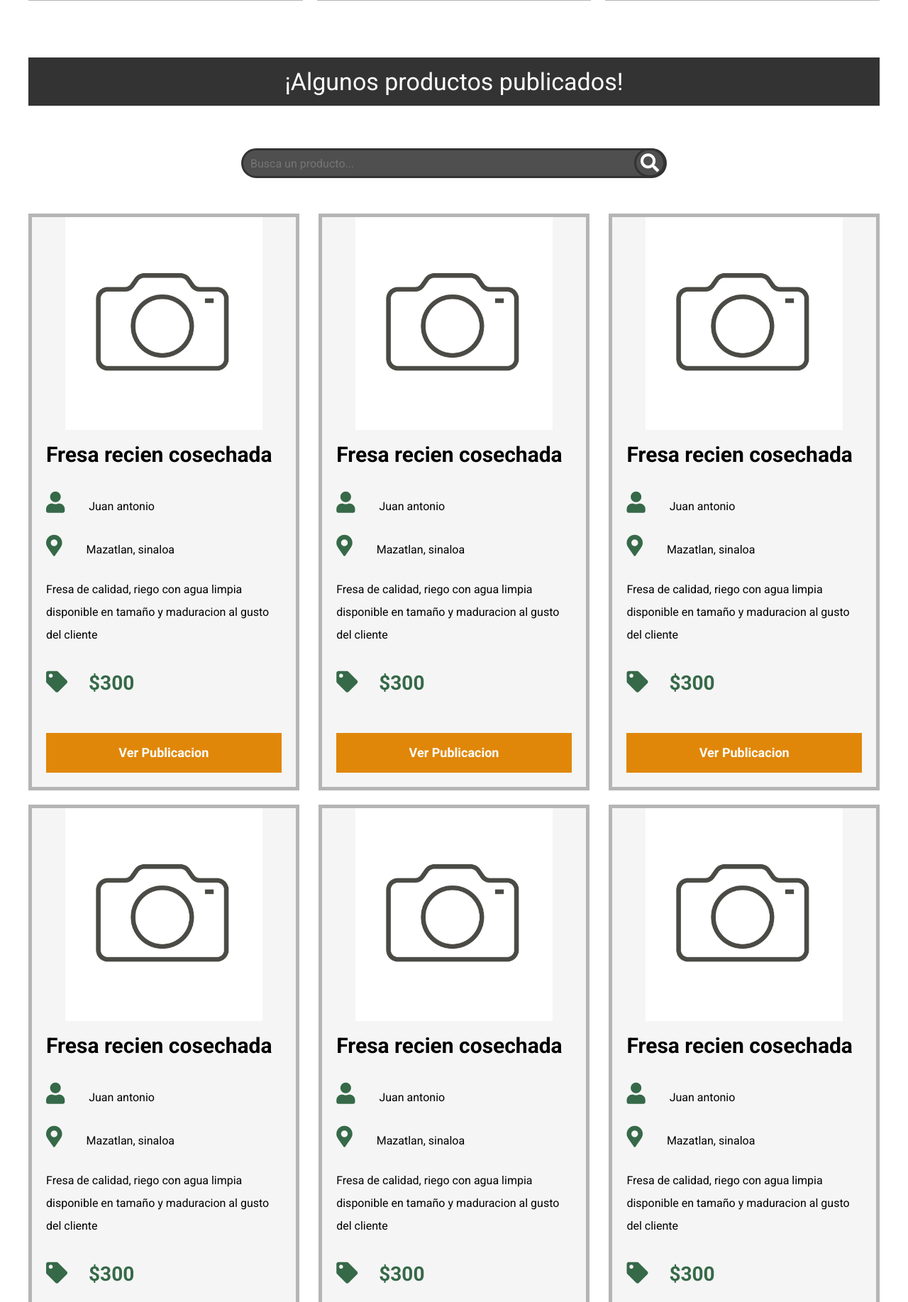
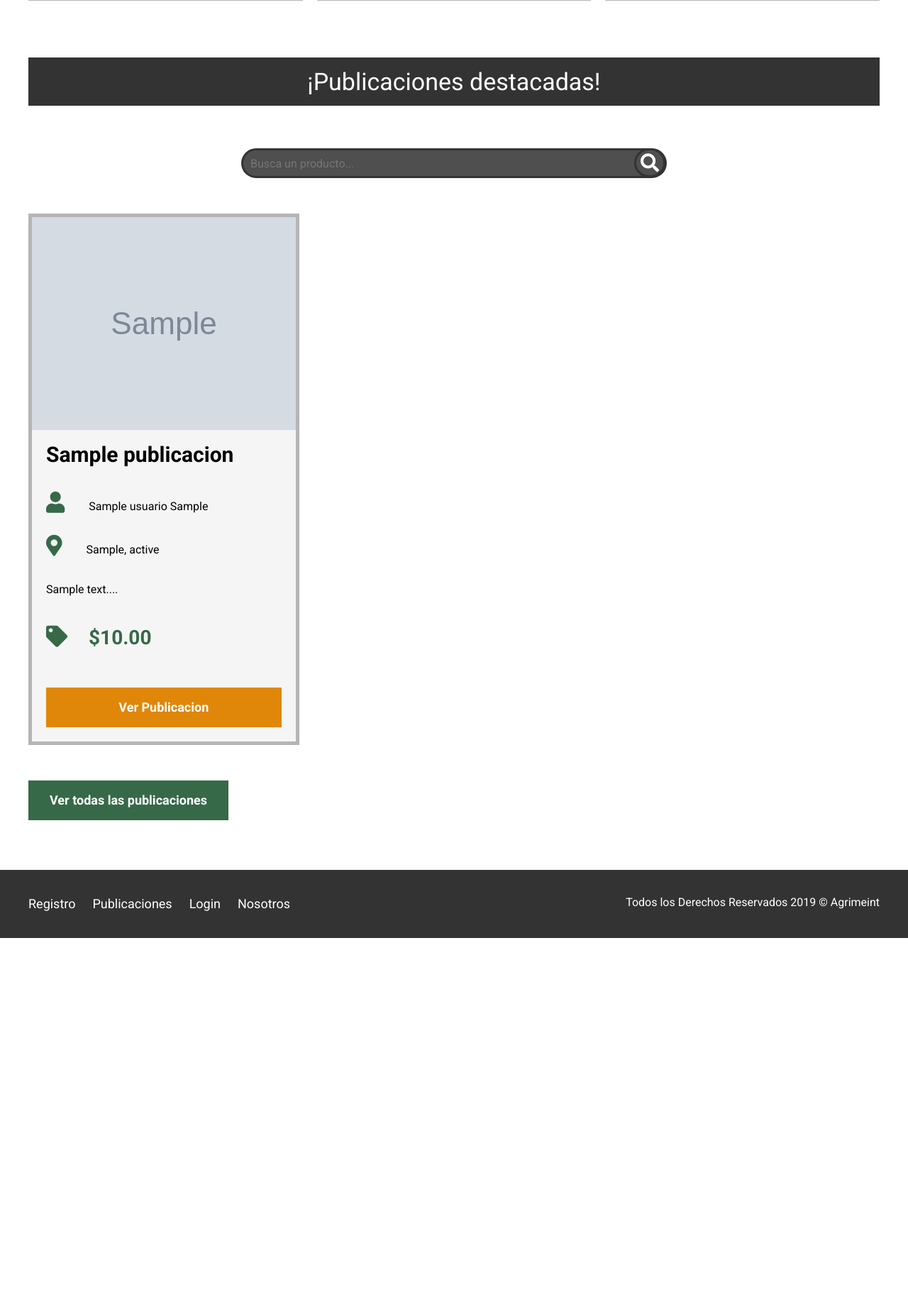
Before and after one commit to antonioc5/agrimeint, a PHP site: page /agrimeint/ in a window 1280 px wide. Shown: the part 1950-3785 px from the top of the page at 71% size. After the commit the page ends 3272 px from the top, so only its background shows below. Run offline with PHP 8.4, Linux system fonts and the light colour scheme; tables that the repository leaves empty hold one stand-in row (values such as "Sample post"); grey boxes marked "Sample" are stand-in pictures; some libraries are stand-ins or nearby versions.

Commit message:
commit 11 seccion de ver todas las publicaciones y publicaciones destacadas terminada, listo para empezar con la seccion de contacto de los usuarios en las publicaciones

```diff
--- a/controllers/publicacionController.php
+++ b/controllers/publicacionController.php
@@ -10,20 +10,29 @@ class publicacionController{
         //renderizar las vistas
         require_once 'views/usuarios/registro-entrar.php';
         require_once 'views/layout/bienvenida.php';
-        require_once 'views/publicaciones/destacadas.php';
+        $this->verDestacadas();
     }
 
     //funcion para ver todas las publicaciones
     public function verTodas()
     {
-        $publicaciones = new publicacion();
+        $publicacion = new publicacion();
 
-        $todas = $publicaciones->getAll();
+        $publicaciones = $publicacion->getAll();
 
         require_once 'views/publicaciones/todas.php';
     }
 
-    //se vera una sola publicacion
+    public function verDestacadas()
+    {
+        $publicacion = new publicacion();
+
+        $publicaciones = $publicacion->getRandom(9);
+
+        require_once 'views/publicaciones/destacadas.php';
+    }
+
+    //funcion para ver solo una publicacion
     public function verPublicacion()
     {
 
--- a/models/publicacion.php
+++ b/models/publicacion.php
@@ -106,7 +106,11 @@ class publicacion
     //funcion para obtener todas las publicaciones
     function getAll()
     {
-        $publicaciones = $this->db->query("SELECT * FROM publicacion ORDER BY id_publicacion DESC;");
+        $sql ="SELECT * FROM publicacion INNER JOIN usuario
+            ON usuario.id_usuario = publicacion.id_usuario
+            ORDER BY publicacion.id_publicacion DESC;";
+
+        $publicaciones = $this->db->query($sql);
 
         return $publicaciones;
     }
@@ -119,7 +123,11 @@ class publicacion
     //funcion para obtener publicaciones aleatorias
     function getRandom($limit)
     {
-        $publicaciones = $this->db->query("SELECT * FROM publicacion ORDER BY RAND() LIMIT $limit;");
+        $sql ="SELECT * FROM publicacion INNER JOIN usuario
+            ON usuario.id_usuario = publicacion.id_usuario
+            ORDER BY RAND() LIMIT $limit;";
+
+        $publicaciones = $this->db->query($sql);
 
         return $publicaciones;
     }
--- a/views/publicaciones/destacadas.php
+++ b/views/publicaciones/destacadas.php
@@ -1,5 +1,5 @@
 <div class="seccion contenedor">
-    <h2 class="fw-300 centrar-texto rellenado">¡Algunos productos publicados!</h2>
+    <h2 class="fw-300 centrar-texto rellenado">¡Publicaciones destacadas!</h2>
 
     <!-- buscador -->
     <form action="" method="POST" class="buscador">
@@ -11,105 +11,22 @@
 
     <!-- contenedor-publicaciones -->
     <div class="contenedor-publicaciones">
-        <!-- publicacion -->
-        <div class="publicacion">
-            <img src="assets/img/sin-imagen.jpg" alt="Imagen producto">
+        <?php while($publicacion = $publicaciones->fetch_object()) :?>
+            <div class="publicacion">
+                <img src="assets/imagenes-subidas/<?=$publicacion->imagen?>" alt="Imagen producto">
 
-            <!-- contenido-publicacion -->
-            <div class="contenido-publicacion">
-                <h3>Fresa recien cosechada</h3>
-                <p><i class="fas fa-user"></i> Juan antonio</p>
-                <p><i class="fas fa-map-marker-alt"></i> Mazatlan, sinaloa</p>
-                <p>Fresa de calidad, riego con agua limpia disponible en tamaño y maduracion al gusto del cliente</p>
-                <p class="precio"><i class="fas fa-tag"></i>$300</p>
+                <div class="contenido-publicacion">
+                    <h3><?=$publicacion->titulo?></h3>
+                    <p><i class="fas fa-user"></i> <?=$publicacion->nombre?> <?=$publicacion->apellidos?></p>
+                    <p><i class="fas fa-map-marker-alt"></i> <?=$publicacion->municipio?>, <?=$publicacion->estado?></p>
+                    <p><?= substr($publicacion->descripcion, 0, 180) ?>...</p>
+                    <p class="precio"><i class="fas fa-tag"></i>$<?=$publicacion->precio?></p>
 
-                <a href="<?=base_url?>?controller=publicacion&action=verPublicacion" class="boton boton-amarillo d-block">Ver Publicacion</a>
+                    <a href="<?=base_url?>?controller=publicacion&action=verPublicacion&id=<?=$publicacion->id_publicacion?>" class="boton boton-amarillo d-block">Ver Publicacion</a>
+                </div>
             </div>
-            <!-- fin contenido-publicacion -->
-        </div>
-        <!-- fin publicacion -->
-
-        <div class="publicacion">
-            <img src="assets/img/sin-imagen.jpg" alt="Imagen producto">
-
-            <!-- contenido-publicacion -->
-            <div class="contenido-publicacion">
-                <h3>Fresa recien cosechada</h3>
-                <p><i class="fas fa-user"></i> Juan antonio</p>
-                <p><i class="fas fa-map-marker-alt"></i> Mazatlan, sinaloa</p>
-                <p>Fresa de calidad, riego con agua limpia disponible en tamaño y maduracion al gusto del cliente</p>
-                <p class="precio"><i class="fas fa-tag"></i>$300</p>
-
-                <a href="" class="boton boton-amarillo d-block">Ver Publicacion</a>
-            </div>
-            <!-- fin contenido-publicacion -->
-        </div>
-
-        <div class="publicacion">
-            <img src="assets/img/sin-imagen.jpg" alt="Imagen producto">
-
-            <!-- contenido-publicacion -->
-            <div class="contenido-publicacion">
-                <h3>Fresa recien cosechada</h3>
-                <p><i class="fas fa-user"></i> Juan antonio</p>
-                <p><i class="fas fa-map-marker-alt"></i> Mazatlan, sinaloa</p>
-                <p>Fresa de calidad, riego con agua limpia disponible en tamaño y maduracion al gusto del cliente</p>
-                <p class="precio"><i class="fas fa-tag"></i>$300</p>
-
-                <a href="" class="boton boton-amarillo d-block">Ver Publicacion</a>
-            </div>
-            <!-- fin contenido-publicacion -->
-        </div>
-
-        <div class="publicacion">
-            <img src="assets/img/sin-imagen.jpg" alt="Imagen producto">
-
-            <!-- contenido-publicacion -->
-            <div class="contenido-publicacion">
-                <h3>Fresa recien cosechada</h3>
-                <p><i class="fas fa-user"></i> Juan antonio</p>
-                <p><i class="fas fa-map-marker-alt"></i> Mazatlan, sinaloa</p>
-                <p>Fresa de calidad, riego con agua limpia disponible en tamaño y maduracion al gusto del cliente</p>
-                <p class="precio"><i class="fas fa-tag"></i>$300</p>
-
-                <a href="" class="boton boton-amarillo d-block">Ver Publicacion</a>
-            </div>
-            <!-- fin contenido-publicacion -->
-        </div>
-
-        <div class="publicacion">
-            <img src="assets/img/sin-imagen.jpg" alt="Imagen producto">
-
-            <!-- contenido-publicacion -->
-            <div class="contenido-publicacion">
-                <h3>Fresa recien cosechada</h3>
-                <p><i class="fas fa-user"></i> Juan antonio</p>
-                <p><i class="fas fa-map-marker-alt"></i> Mazatlan, sinaloa</p>
-                <p>Fresa de calidad, riego con agua limpia disponible en tamaño y maduracion al gusto del cliente</p>
-                <p class="precio"><i class="fas fa-tag"></i>$300</p>
-
-                <a href="" class="boton boton-amarillo d-block">Ver Publicacion</a>
-            </div>
-            <!-- fin contenido-publicacion -->
-        </div>
-
-        <div class="publicacion">
-            <img src="assets/img/sin-imagen.jpg" alt="Imagen producto">
-            <!-- contenido-publicacion -->
-            <div class="contenido-publicacion">
-                <h3>Fresa recien cosechada</h3>
-                <p><i class="fas fa-user"></i> Juan antonio</p>
-                <p><i class="fas fa-map-marker-alt"></i> Mazatlan, sinaloa</p>
-                <p>Fresa de calidad, riego con agua limpia disponible en tamaño y maduracion al gusto del cliente</p>
-                <p class="precio"><i class="fas fa-tag"></i>$300</p>
-
-                <a href="" class="boton boton-amarillo d-block">Ver Publicacion</a>
-            </div>
-            <!-- fin contenido-publicacion -->
-        </div>
-
+        <?php endwhile; ?>
     </div>
-    <!-- fin contenedor-publicaciones -->
 
     <div class="ver-todas">
         <a href="<?=base_url?>?controller=publicacion&action=verTodas" class="boton boton-verde">Ver todas las publicaciones</a>
--- a/views/publicaciones/mis-publicaciones.php
+++ b/views/publicaciones/mis-publicaciones.php
@@ -10,7 +10,7 @@
                 <div class="contenido-publicacion">
                     <h3><?= substr($publicacion->titulo, 0, 30) ?></h3>
                     <p><i class="fas fa-user"></i><?= $publicacion->nombre ?> <?= $publicacion->apellidos ?></p>
-                    <p><i class="fas fa-map-marker-alt"></i> <?= $publicacion->estado ?>, <?= $publicacion->municipio ?></p>
+                    <p><i class="fas fa-map-marker-alt"></i> <?= $publicacion->municipio ?>, <?= $publicacion->estado ?></p>
                     <p><?= substr($publicacion->descripcion, 0, 180) ?>...</p>
                     <p class="precio"><i class="fas fa-tag"></i>$<?= $publicacion->precio ?></p>
 
```
Also changed, not shown: views/publicaciones/todas.php (+13 -15 lines), assets/imagenes-subidas/agricultor-tractor1.jpg (added).
